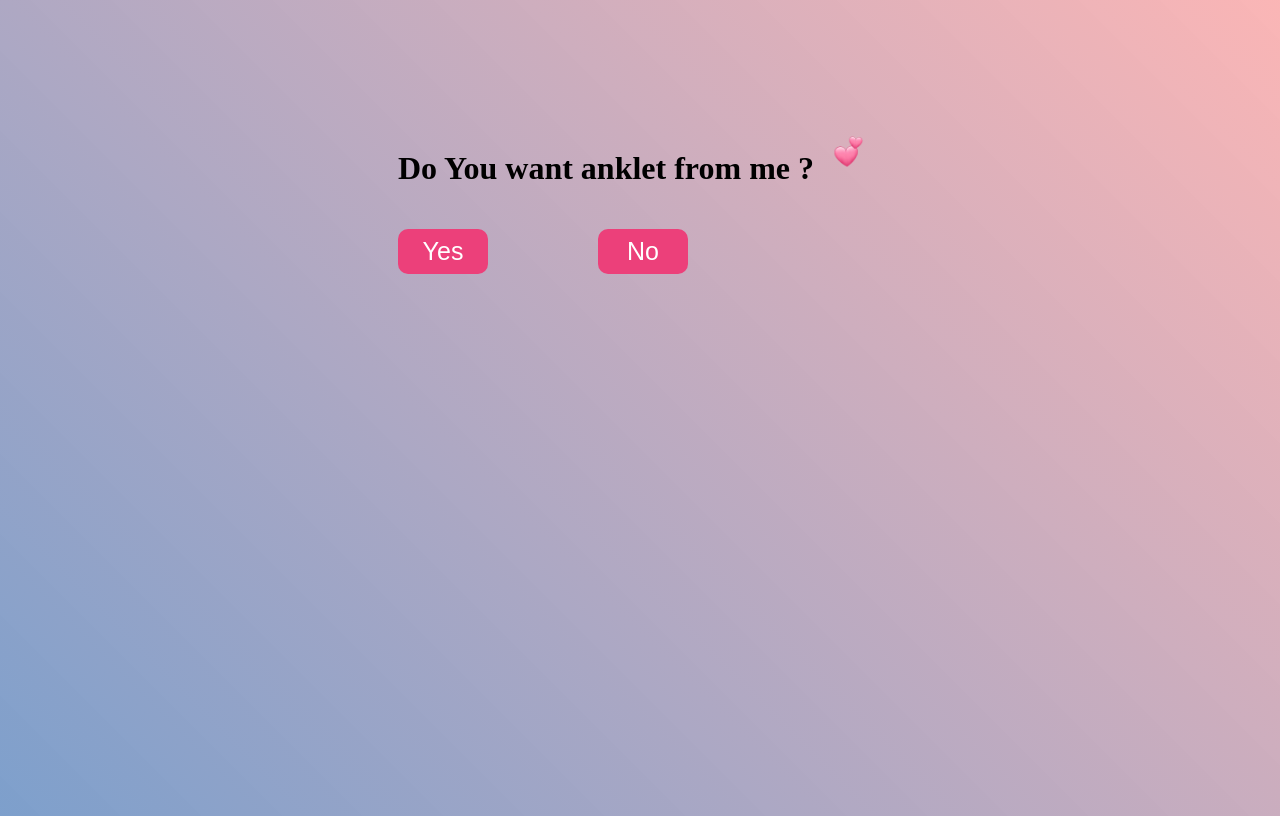
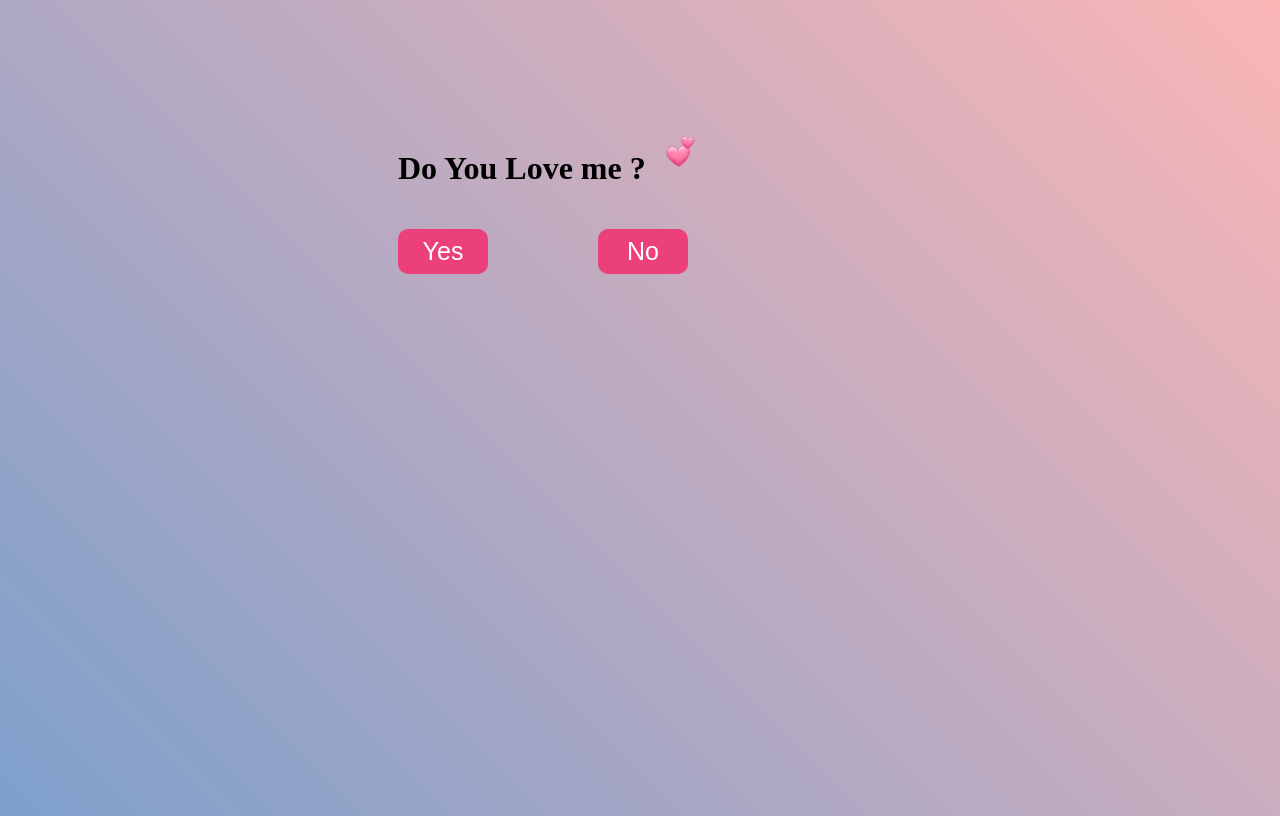
Before and after one commit to 2241758sh/For-Girls, a plain HTML site: page index.html in a window 1280 px wide. Drawn offline with Linux system fonts and the light colour scheme.

Commit message:
index.html

```diff
--- a/index.html
+++ b/index.html
@@ -9,7 +9,7 @@
 <body>
     <div id="container">
         <div class="box">
-            <h1>Do You want anklet from me ? <img src="wwwroot/images/image.png " alt=""></h1>
+            <h1>Do You Love me ? <img src="wwwroot/images/image.png " alt=""></h1>
             <button id="yes">Yes</button>
             <button id="target">No</button>
         </div>
```
